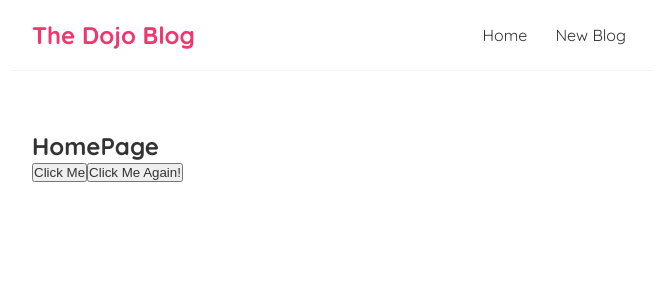
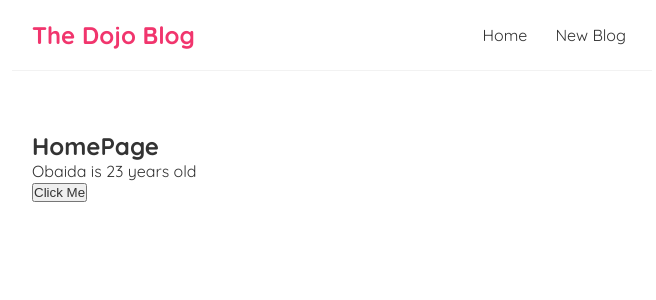
Before and after one commit to obaidash99/react-app, a React (Create React App) app: page / in a window 1280 px wide. Shown: the top 300 px of the page, without its empty margins (308-964 px from the left). Built offline with nearby package versions, Linux system fonts and the light colour scheme.

Commit message:
useState hooks examples

```diff
--- a/src/Home.js
+++ b/src/Home.js
@@ -1,18 +1,36 @@
+import { useState } from 'react';
+
 const Home = () => {
-	const handleClick = (e) => {
-		console.log('hello ninjaas', e);
+	// let name = 'Obaida';
+	const [name, setName] = useState('Obaida');
+	const [age, setAge] = useState(23);
+	const [blogs, setBlogs] = useState([
+		{ title: 'My new website', body: 'Lorem ipsum...', author: 'obaida', id: 1 },
+		{ title: 'My new website', body: 'Lorem ipsum...', author: 'omar', id: 2 },
+		{ title: 'My new website', body: 'Lorem ipsum...', author: 'obay', id: 3 },
+		{ title: 'My new website', body: 'Lorem ipsum...', author: 'owais', id: 4 },
+	]);
+
+	const handleClick = () => {
+		setName('Omar');
+		setAge(19);
 	};
 
-	const handleClickAgain = (name, e) => {
-		console.log('Hello ' + name, e.target);
-	};
+	// const handleClickAgain = (name, e) => {
+	// 	console.log('Hello ' + name, e.target);
+	// };
 
 	return (
 		<div className="home">
 			<h2>HomePage</h2>
+			<p>
+				{name} is {age} years old
+			</p>
 			<button onClick={handleClick}>Click Me</button>
 
-			<button onClick={(e) => handleClickAgain('Obaida', e)}>Click Me Again!</button>
+			{/* <button onClick={(e) => handleClickAgain('Obaida', e)}>Click Me Again!</button> */}
+
+
 		</div>
 	);
 };
```
